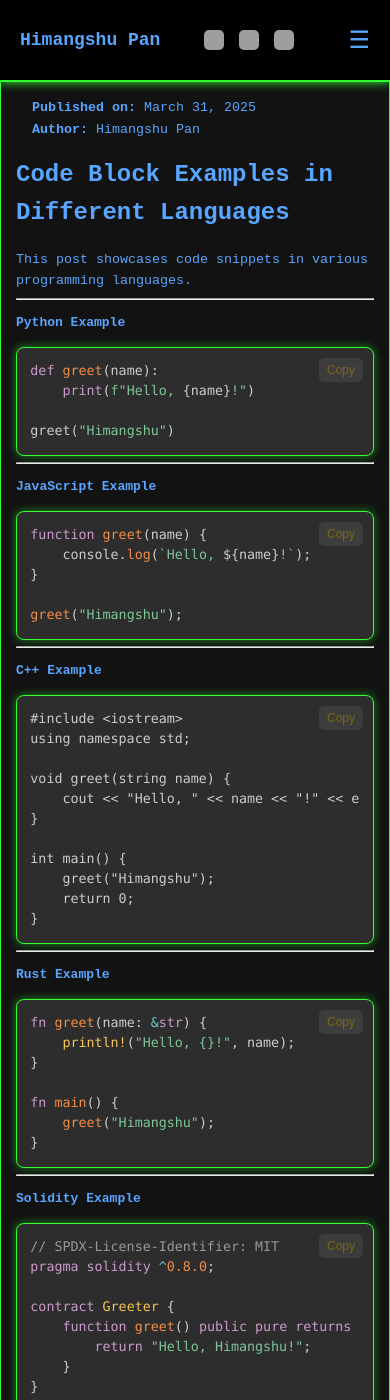
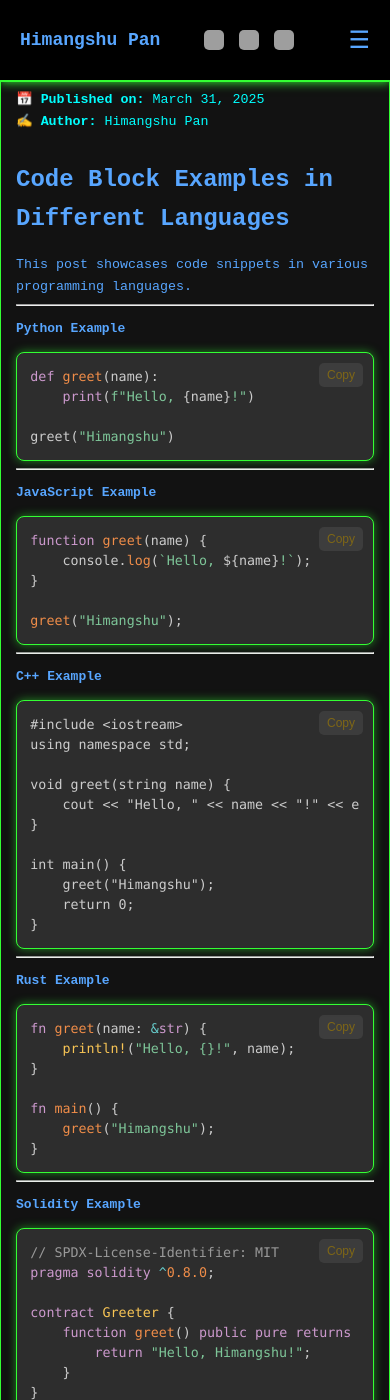
Before and after one commit to himangshu-blockchain/himangshu-blockchain.github.io, a Jekyll site: the page built from Site/_posts/2025-03-31-welcome-to-jekyll copy.markdown, in a window 390 px wide and 1400 px high. Built offline with Jekyll 4.4.1, drawn with Linux system fonts in a browser that asks for light colours; nearby versions of some CDN libraries; comment, search, counter and statistics services are not loaded; grey boxes are pictures that could not be loaded.

Commit message:
Fix: padding on post page author also changed colour

```diff
--- a/Site/_layouts/blog.html
+++ b/Site/_layouts/blog.html
@@ -2,10 +2,6 @@
 layout: default
 title: Blog
 ---
-<!-- <p class="post-meta">
-  <strong>Author:</strong> {{ page.author | default: site.author }} |
-  <strong>Published on:</strong> {{ page.date | date: site.date_format }}
-</p> -->
 <h1>{{ page.title }}</h1>
 <p>{{ content }}</p>
 <ul class="blog-list">
--- a/Site/_layouts/post.html
+++ b/Site/_layouts/post.html
@@ -2,9 +2,11 @@
 layout: default
 title: Post
 ---
+
 <p class="post-meta">
-  <strong>Published on:</strong> {{ page.date | date: "%B %d, %Y" }}
-  <strong>Author:</strong> {{ site.author }}
+  <span class="date">📅 <strong>Published on:</strong> {{ page.date | date: "%B %d, %Y" }}</span>
+  <span class="author">✍️ <strong>Author:</strong> {{ site.author }}</span>
 </p>
 
+
 <p>{{ content }}</p>
--- a/Site/assets/css/style.css
+++ b/Site/assets/css/style.css
@@ -38,6 +38,16 @@ html, body {
 
 
 
+
+  /* .post-meta span {
+    display: block;
+    margin-top: 0.3rem;
+  }
+
+  .post-meta strong {
+    margin-right: 0.3rem;
+    color: #444;
+  } */
 
 
 
@@ -357,9 +367,14 @@ pre {
 p {
     display: inline;
     word-wrap: break-word; /* Break long words */
-    white-space: pre-wrap; /* Allow wrapping inside code */
+    /* white-space: pre-wrap; Allow wrapping inside code */
     overflow-wrap: break-word; /* Force very long words to break */
 }
+
+.post-meta {
+    display: inline-grid;
+    color: aqua;
+  }
 
 }
 
```
Also changed, not shown: 4 other files.
